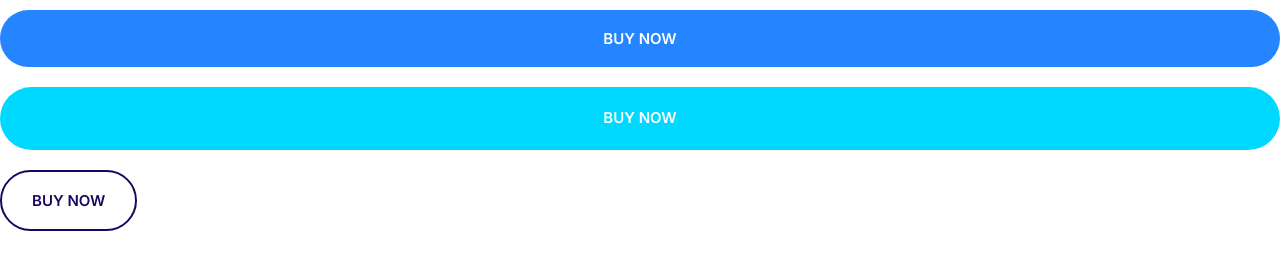
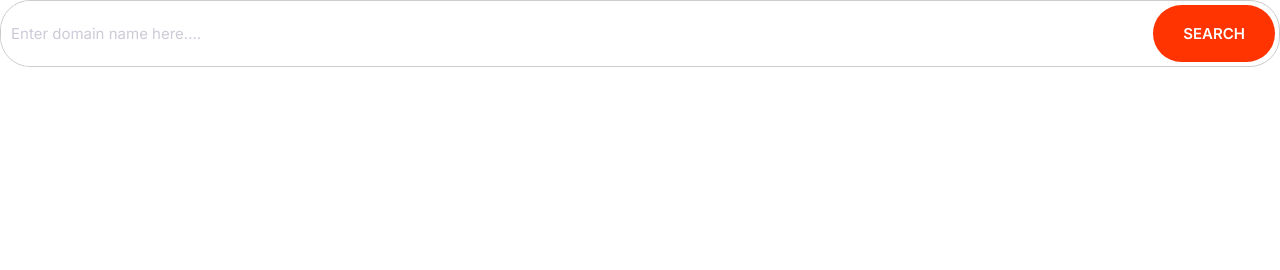
Before and after one commit to AsishPandey12/Cloud-Hub, a plain HTML site: page index.html in a window 1280 px wide. Drawn offline with Linux system fonts and the light colour scheme.

Commit message:
Build input component.

```diff
--- a/css/style.css
+++ b/css/style.css
@@ -4,6 +4,8 @@
   --color-accent: #ff3400;
   --color-heading: #1b0760;
   --color-body: #918ca4;
+  --color-border: #ccc;
+  --border-radius: 30px;
 }
 
 *,
@@ -237,3 +239,39 @@
     font-size: 1.5rem;
   }
 }
+
+/* Inputs */
+.input {
+  border-radius: var(--border-radius);
+  border: 1px solid var(--color-border);
+  color: var(--color-heading);
+  font-size: 2rem;
+  outline: 0;
+  padding: 1.5rem 3.5rem;
+}
+
+::placeholder {
+  color: #cdcbd7;
+}
+
+.input-group {
+  border: 1px solid var(--color-border);
+  border-radius: var(--border-radius);
+  display: flex;
+}
+
+.input-group .input {
+  border: 0;
+  flex-grow: 1;
+  padding: 1.5rem 1rem;
+}
+
+.input-group .btn {
+  margin: 4px;
+}
+
+@media screen and (min-width: 1024px) {
+  .input {
+    font-size: 1.5rem;
+  }
+}
--- a/index.html
+++ b/index.html
@@ -14,8 +14,13 @@
     <title>Document</title>
   </head>
   <body>
-    <button class="btn btn--primary btn--block">Buy Now</button>
-    <a href="" class="btn btn--secondary btn--block">Buy Now</a>
-    <button class="btn btn--outline">Buy Now</button>
+    <div class="input-group">
+      <input
+        type="text"
+        class="input"
+        placeholder="Enter domain name here...."
+      />
+      <button class="btn btn--accent">Search</button>
+    </div>
   </body>
 </html>
```
Also changed, not shown: components/button.html (added, +3 -0 lines), components/inputs.html (added, +4 -0 lines).
